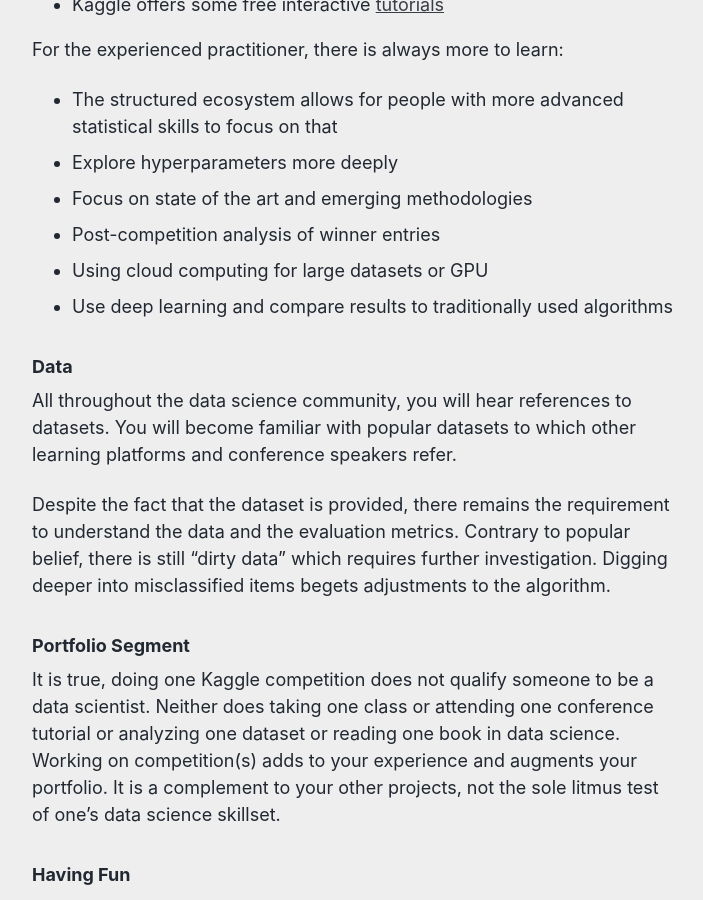
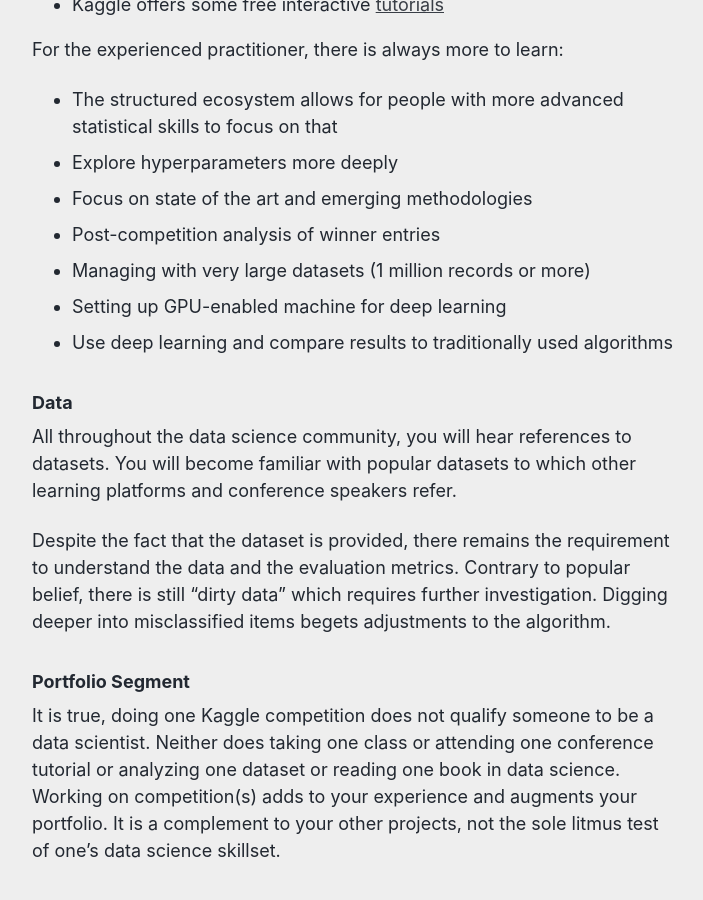
Before and after one commit to reshamas/reshamas.github.io, a Jekyll site: the page built from _posts/2018-04-19-to-kaggle-or-not.md, in a window 1280 px wide and 900 px high, scrolled down 2533 px. Shown: the whole window, without its empty margins (286-989 px from the left). Built offline with Jekyll 4.4.1, drawn with Linux system fonts in a browser that asks for light colours.

Commit message:
Update 2018-04-19-to-kaggle-or-not.md

```diff
--- a/_posts/2018-04-19-to-kaggle-or-not.md
+++ b/_posts/2018-04-19-to-kaggle-or-not.md
@@ -46,7 +46,8 @@
 - Explore hyperparameters more deeply
 - Focus on state of the art and emerging methodologies
 - Post-competition analysis of winner entries
-- Using cloud computing for large datasets or GPU
+- Managing with very large datasets (1 million records or more)
+- Setting up GPU-enabled machine for deep learning
 - Use deep learning and compare results to traditionally used algorithms
 
 
```
